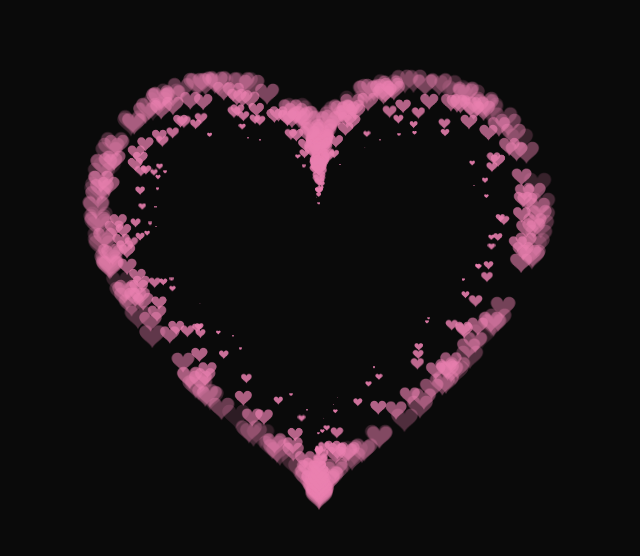
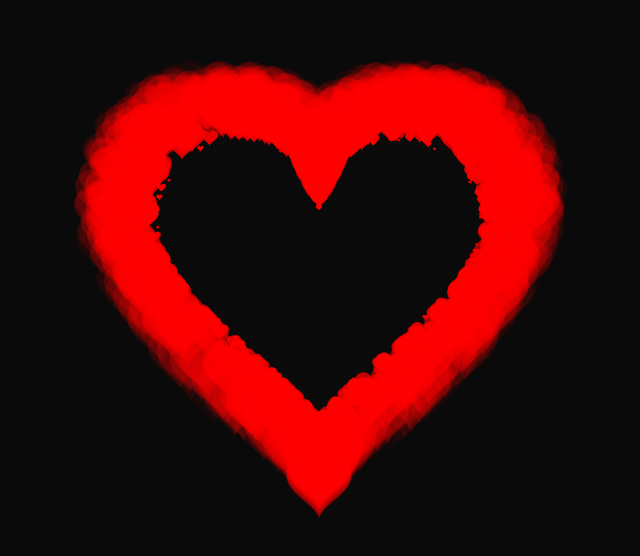
Before and after one commit to ttaiaz/ttaiaz.github.io, a plain HTML site: page index.html in a window 1280 px wide. Shown: the part 114-670 px from the top of the page, without its empty margins (321-961 px from the left). Drawn offline with Linux system fonts and the light colour scheme.

Commit message:
Update index.html

```diff
--- a/index.html
+++ b/index.html
@@ -34,11 +34,11 @@ h1 {
 
 var settings = {
   particles: {
-    length:   500,
-    duration:   2,
+    length:   900,
+    duration:   1,
     velocity: 100,
     effect: -0.75,
-    size:      30,
+    size:      70,
   },
 };
 
@@ -195,7 +195,7 @@ var ParticlePool = (function() {
     }
     context.closePath();
 
-    context.fillStyle = '#ea80b0';
+    context.fillStyle = '#FF0000';
     context.fill();
 
     var image = new Image();
```
